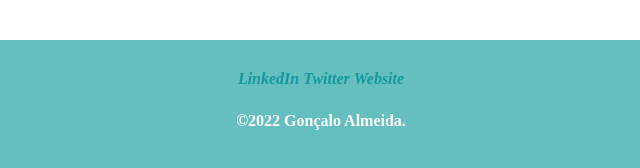
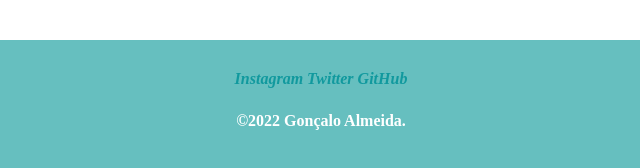
Before and after one commit to Goncsal/CV-2.0, a plain HTML site: page index.html in a window 1280 px wide. Shown: the part 1936-2104 px from the top of the page, 319-959 px from the left. Drawn offline with Linux system fonts and the light colour scheme.

Commit message:
updated anchor links

```diff
--- a/index.html
+++ b/index.html
@@ -47,9 +47,9 @@
 
 
     <div class="bottom-container">
-      <a class="footer-link" href="https://www.linkedin.com/">LinkedIn</a>
-      <a class="footer-link" href="https://twitter.com/">Twitter</a>
-      <a class="footer-link" href="https://www.appbrewery.co/">Website</a>
+      <a class="footer-link" href="https://www.instagram.com/goncaloalmeida123/">Instagram</a>
+      <a class="footer-link" href="https://twitter.com/GoncaloAlmeid4">Twitter</a>
+      <a class="footer-link" href="https://github.com/Goncsal">GitHub</a>
       <p class="namesurname">©2022 Gonçalo Almeida.</p>
     </div>
 
```
